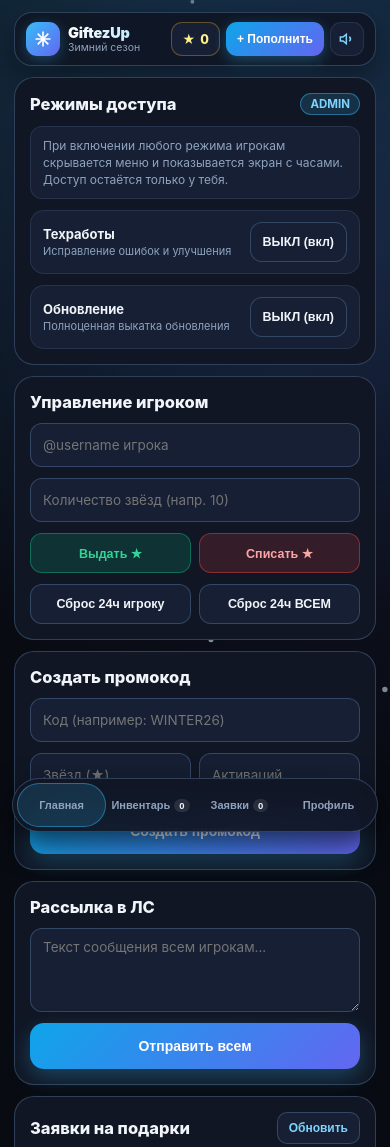
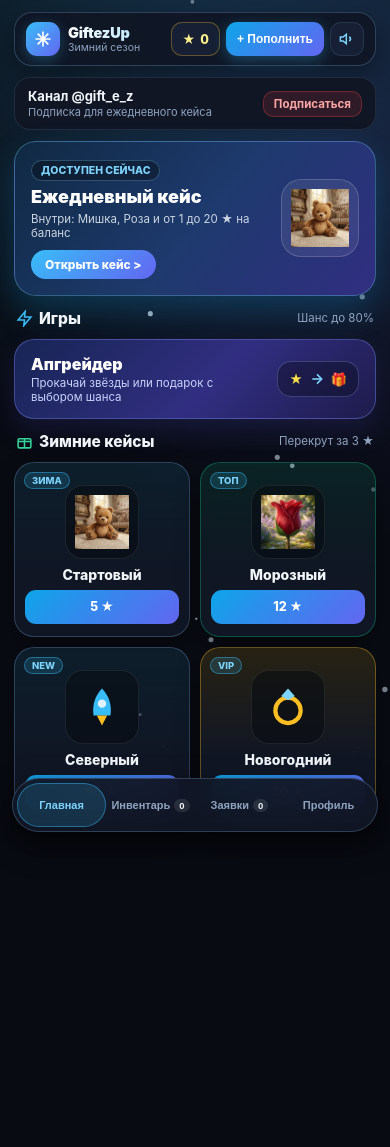
Before and after one commit to Electr1ne/Giftez-Wheel, a plain HTML site: page index.html in a window 390 px wide. Shown: the top 1147 px of the page. After the commit the page ends 926 px from the top, so only its background shows below. Drawn offline with Linux system fonts and the light colour scheme.

Commit message:
Update index.html

```diff
--- a/index.html
+++ b/index.html
@@ -3,7 +3,7 @@
 <head>
   <meta charset="UTF-8" />
   <meta name="viewport" content="width=device-width, initial-scale=1.0, maximum-scale=1.0, user-scalable=no" />
-  <title>GiftezUp — Админ-панель</title>
+  <title>GiftezUp — Кейсы и апгрейды</title>
   <script src="https://telegram.org/js/telegram-web-app.js"></script>
   <link rel="stylesheet" href="assets/styles.css" />
 </head>
@@ -11,296 +11,180 @@
   <div class="app">
     <div id="headerMount"></div>
 
-    <!-- Раздельные тумблеры техработ и обновления -->
-    <div class="section-card fade-in">
-      <div class="card-head">
-        <h2>Режимы доступа</h2>
-        <span class="pill-ice">ADMIN</span>
+    <!-- Статус подписки на канал -->
+    <div class="channel-row fade-in" id="channelRow">
+      <div class="channel-info">
+        <h3>Канал @gift_e_z</h3>
+        <p>Подписка для ежедневного кейса</p>
       </div>
-      <div class="note-box">
-        При включении любого режима игрокам скрывается меню и показывается экран с часами. Доступ остаётся только у тебя.
-      </div>
-
-      <div class="list-row">
-        <div>
-          <div class="row-title">Техработы</div>
-          <div class="row-sub">Исправление ошибок и улучшения</div>
-        </div>
-        <button type="button" class="btn-soft" id="btnModeMaint">Загрузка...</button>
-      </div>
-
-      <div class="list-row">
-        <div>
-          <div class="row-title">Обновление</div>
-          <div class="row-sub">Полноценная выкатка обновления</div>
-        </div>
-        <button type="button" class="btn-soft" id="btnModeUpd">Загрузка...</button>
-      </div>
+      <div class="status-pill no" id="subStatusPill">Проверка...</div>
     </div>
 
-    <!-- Управление игроком по @username -->
-    <div class="section-card fade-in">
-      <div class="card-head">
-        <h2>Управление игроком</h2>
+    <!-- Промо-баннер ежедневного кейса (отдельная страница case-daily.html) -->
+    <a class="winter-hero fade-in" href="case-daily.html">
+      <div class="hero-left">
+        <div class="hero-chip" id="dailyChipText">БЕСПЛАТНО РАЗ В 24Ч</div>
+        <h2>Ежедневный кейс</h2>
+        <p>Внутри: Мишка, Роза и от 1 до 20 ★ на баланс</p>
+        <span class="hero-open-btn" id="dailyHeroBtn">Открыть кейс &gt;</span>
       </div>
-      <input type="text" class="field-input" id="admTargetUser" placeholder="@username игрока" />
-      <input type="number" class="field-input" id="admTargetStars" placeholder="Количество звёзд (напр. 10)" />
-      <div class="grid-2">
-        <button type="button" class="btn-green-sm" id="admGiveBtn">Выдать ★</button>
-        <button type="button" class="btn-red-sm" id="admTakeBtn">Списать ★</button>
+      <div class="hero-right">
+        <img src="./bear.png" onerror="this.src=getFallbackSrc('bear')" alt="Ежедневный кейс" />
       </div>
-      <div class="grid-2">
-        <button type="button" class="btn-soft" id="admResetOneBtn">Сброс 24ч игроку</button>
-        <button type="button" class="btn-soft" id="admResetAllBtn">Сброс 24ч ВСЕМ</button>
+    </a>
+
+    <!-- Раздел Игры (только Апгрейдер) -->
+    <div class="sec-row fade-in">
+      <div class="sec-title">
+        <svg width="17" height="17" viewBox="0 0 24 24" fill="none" stroke="#38bdf8" stroke-width="2.2">
+          <polygon points="13 2 3 14 12 14 11 22 21 10 12 10 13 2"/>
+        </svg>
+        <span>Игры</span>
       </div>
+      <span class="sec-sub">Шанс до 80%</span>
     </div>
 
-    <!-- Создание промокода -->
-    <div class="section-card fade-in">
-      <div class="card-head">
-        <h2>Создать промокод</h2>
+    <a class="upgrade-card-banner fade-in" href="upgrader.html">
+      <div>
+        <h3>Апгрейдер</h3>
+        <p>Прокачай звёзды или подарок с выбором шанса</p>
       </div>
-      <input type="text" class="field-input" id="admPromoCode" placeholder="Код (например: WINTER26)" />
-      <div class="grid-2">
-        <input type="number" class="field-input" id="admPromoStars" placeholder="Звёзд (★)" />
-        <input type="number" class="field-input" id="admPromoUses" placeholder="Активаций" />
+      <div class="upgrade-badge-box">
+        <span>★</span>
+        <svg width="16" height="16" viewBox="0 0 24 24" fill="none" stroke="#7dd3fc" stroke-width="2.4">
+          <line x1="5" y1="12" x2="19" y2="12"/>
+          <polyline points="12 5 19 12 12 19"/>
+        </svg>
+        <span>🎁</span>
       </div>
-      <button type="button" class="btn-main" id="admPromoCreateBtn">Создать промокод</button>
+    </a>
+
+    <!-- Раздел Кейсы (сетка 2 в ряд, каждый кейс открывает свою страницу) -->
+    <div class="sec-row fade-in">
+      <div class="sec-title">
+        <svg width="17" height="17" viewBox="0 0 24 24" fill="none" stroke="#34d399" stroke-width="2.2">
+          <rect x="3" y="8" width="18" height="13" rx="2"/>
+          <path d="M12 8v13"/>
+          <path d="M3 12h18"/>
+        </svg>
+        <span>Зимние кейсы</span>
+      </div>
+      <span class="sec-sub">Перекрут за 3 ★</span>
     </div>
 
-    <!-- Рассылка -->
-    <div class="section-card fade-in">
-      <div class="card-head">
-        <h2>Рассылка в ЛС</h2>
-      </div>
-      <textarea class="broadcast-area" id="admBroadcastText" rows="3" placeholder="Текст сообщения всем игрокам..."></textarea>
-      <button type="button" class="btn-main" id="admBroadcastBtn">Отправить всем</button>
-    </div>
-
-    <!-- Заявки -->
-    <div class="section-card fade-in">
-      <div class="card-head">
-        <h2>Заявки на подарки</h2>
-        <button type="button" class="btn-mini-refresh" id="admReloadReqsBtn">Обновить</button>
-      </div>
-      <div class="items-stack" id="admReqsList">
-        <div class="empty-box">Загрузка заявок...</div>
-      </div>
-    </div>
+    <div class="cases-grid-2 fade-in" id="casesGrid2"></div>
   </div>
 
   <script src="assets/app.js"></script>
   <script>
     (function () {
+      const PAGE_MAP = {
+        daily: "case-daily.html",
+        starter: "case-starter.html",
+        romance: "case-romance.html",
+        cosmos: "case-cosmos.html",
+        luxury: "case-luxury.html"
+      };
+
       let appState = null;
 
-      function syncModeLabels() {
+      function renderSubRow() {
         if (!appState) return;
-        const m = appState.system_modes || { maintenance: false, update: false };
-        const btnM = document.getElementById("btnModeMaint");
-        const btnU = document.getElementById("btnModeUpd");
-        btnM.textContent = m.maintenance ? "ВКЛ (выкл)" : "ВЫКЛ (вкл)";
-        btnU.textContent = m.update ? "ВКЛ (выкл)" : "ВЫКЛ (вкл)";
-        btnM.style.borderColor = m.maintenance ? "var(--ice-bright)" : "";
-        btnU.style.borderColor = m.update ? "var(--ice-bright)" : "";
-      }
-
-      async function adminPost(path, payload = {}) {
-        const initData = window.Telegram?.WebApp?.initData || "";
-        if (!initData) {
-          toast("Открой админку внутри Telegram Mini App");
-          return null;
-        }
-        try {
-          const r = await fetch(apiUrl(path), {
-            method: "POST",
-            headers: { "Content-Type": "application/json" },
-            body: JSON.stringify({ initData, ...payload })
-          });
-          const data = await r.json();
-          if (!r.ok || !data.ok) {
-            toast(data.message || `Ошибка сервера (${r.status})`);
-            return null;
-          }
-          return data;
-        } catch (err) {
-          toast("Сервер Bothost недоступен или не перезапущен");
-          return null;
+        const pill = document.getElementById("subStatusPill");
+        if (appState.is_subscribed) {
+          pill.textContent = "Подписан";
+          pill.className = "status-pill ok";
+        } else {
+          pill.textContent = "Подписаться";
+          pill.className = "status-pill no";
         }
       }
 
-      async function toggleMode(modeName, btnEl) {
+      function renderDailyTimer() {
         if (!appState) return;
-        btnEl.disabled = true;
-        const cur = Boolean((appState.system_modes || {})[modeName]);
-        const d = await adminPost("/api/admin/mode", { mode: modeName, enabled: !cur });
-        btnEl.disabled = false;
-        if (d && d.system_modes) {
-          appState.system_modes = d.system_modes;
-          saveCache(appState);
-          syncModeLabels();
-          toast(
-            modeName === "update"
-              ? `Обновление: ${d.system_modes.update ? "ВКЛ" : "ВЫКЛ"}`
-              : `Техработы: ${d.system_modes.maintenance ? "ВКЛ" : "ВЫКЛ"}`
-          );
-        }
-      }
+        const chip = document.getElementById("dailyChipText");
+        const btn = document.getElementById("dailyHeroBtn");
+        const now = Math.floor(Date.now() / 1000);
+        const nextAt = Number(appState.next_spin_at || 0);
 
-      async function loadRequests() {
-        const box = document.getElementById("admReqsList");
-        const d = await adminPost("/api/admin/requests", {});
-        if (!d) return;
-        if (!Array.isArray(d.requests) || !d.requests.length) {
-          box.innerHTML = `<div class="empty-box">Активных заявок нет</div>`;
+        if (!nextAt || nextAt <= now) {
+          chip.textContent = "ДОСТУПЕН СЕЙЧАС";
+          btn.textContent = "Открыть кейс >";
           return;
         }
 
-        box.innerHTML = d.requests
-          .map(
-            (req) => `
-              <div class="list-row" style="flex-direction:column;align-items:stretch;gap:8px;">
-                <div style="display:flex;align-items:center;justify-content:space-between;gap:8px;">
-                  <div class="row-left">
-                    <img src="${getImageSrc(req.prize)}" onerror="this.src=getFallbackSrc('${escapeHtml(req.prize)}')" alt="" />
-                    <div>
-                      <div class="row-title">${escapeHtml(req.name || req.prize)}</div>
-                      <div class="row-sub">@${escapeHtml(req.username)} · ID ${req.user_id}</div>
-                    </div>
-                  </div>
-                  <span class="req-badge ${req.status === "done" ? "done" : "processing"}">${req.status === "done" ? "Выполнено" : "В работе"}</span>
-                </div>
-                <div class="grid-2">
-                  <button type="button" class="btn-green-sm" data-done-id="${escapeHtml(req.id)}">Выдано</button>
-                  <button type="button" class="btn-red-sm" data-del-id="${escapeHtml(req.id)}">Удалить</button>
-                </div>
-              </div>
-            `
-          )
-          .join("");
-
-        box.querySelectorAll("[data-done-id]").forEach((b) => {
-          b.onclick = async () => {
-            const id = b.getAttribute("data-done-id");
-            b.disabled = true;
-            const out = await adminPost("/api/admin/complete", { request_id: id });
-            b.disabled = false;
-            if (out) {
-              toast("Отмечено как выдано");
-              loadRequests();
-            }
-          };
-        });
-
-        box.querySelectorAll("[data-del-id]").forEach((b) => {
-          b.onclick = async () => {
-            const id = b.getAttribute("data-del-id");
-            b.disabled = true;
-            const out = await adminPost("/api/admin/delete_request", { request_id: id });
-            b.disabled = false;
-            if (out) {
-              toast("Заявка удалена из базы");
-              loadRequests();
-            }
-          };
-        });
+        const left = nextAt - now;
+        const h = String(Math.floor(left / 3600)).padStart(2, "0");
+        const m = String(Math.floor((left % 3600) / 60)).padStart(2, "0");
+        const s = String(left % 60).padStart(2, "0");
+        chip.textContent = `ЧЕРЕЗ ${h}:${m}:${s}`;
+        btn.textContent = "Перейти к кейсу >";
       }
 
-      const session = initGiftezPage("admin", {
-        requireAdmin: true,
+      function renderCases() {
+        const grid = document.getElementById("casesGrid2");
+        const sourceList = (appState && Array.isArray(appState.cases) && appState.cases.length)
+          ? appState.cases
+          : DEFAULT_CASES_LIST;
+
+        const paidCases = sourceList.filter((c) => !c.is_daily && c.id !== "daily");
+
+        grid.innerHTML = paidCases
+          .map((c) => {
+            const href = PAGE_MAP[c.id] || `case.html?id=${encodeURIComponent(c.id)}`;
+            const fbKey = c.id === "romance" ? "rose" : (c.id === "cosmos" ? "rocket" : (c.id === "luxury" ? "ring" : "bear"));
+            const tierCls = c.id === "luxury" ? "tier-gold" : (c.id === "romance" ? "tier-pine" : "");
+            return `
+              <a class="case-card-link ${tierCls}" href="${href}">
+                <span class="case-tag">${escapeHtml(c.badge || "ЗИМА")}</span>
+                <div class="case-art">
+                  <img src="./${escapeHtml(c.icon || "bear.png")}" onerror="this.src=getFallbackSrc('${fbKey}')" alt="${escapeHtml(c.name)}" />
+                </div>
+                <div class="case-name">${escapeHtml(c.name)}</div>
+                <div class="case-btn-pill">${Number(c.price)} ★</div>
+              </a>
+            `;
+          })
+          .join("");
+      }
+
+      const session = initGiftezPage("home", {
         onStateReady(fresh) {
           appState = fresh;
-          syncModeLabels();
+          renderSubRow();
+          renderDailyTimer();
+          renderCases();
         }
       });
+
       if (!session) return;
       appState = session.state;
-      syncModeLabels();
-      loadRequests();
 
-      const btnMaint = document.getElementById("btnModeMaint");
-      const btnUpd = document.getElementById("btnModeUpd");
-      btnMaint.onclick = () => toggleMode("maintenance", btnMaint);
-      btnUpd.onclick = () => toggleMode("update", btnUpd);
-      document.getElementById("admReloadReqsBtn").onclick = loadRequests;
+      renderSubRow();
+      renderDailyTimer();
+      renderCases();
+      setInterval(renderDailyTimer, 1000);
 
-      async function mutateStars(sign, btnEl) {
-        const username = document.getElementById("admTargetUser").value.trim();
-        const val = Math.abs(Number(document.getElementById("admTargetStars").value || 0));
-        if (!username || !val) {
-          toast("Укажи @username и сумму");
-          return;
-        }
-        btnEl.disabled = true;
-        const d = await adminPost("/api/admin/user_stars", { username, delta: sign * val });
-        btnEl.disabled = false;
-        if (d) {
-          toast(d.message || "Готово");
-          await session.syncFromServer();
-        }
-      }
+      document.getElementById("subStatusPill").onclick = async () => {
+        if (appState.is_subscribed) return;
+        const url = `https://t.me/${GIFTEZ_CONFIG.CHANNEL_USERNAME}`;
+        if (tg?.openTelegramLink) tg.openTelegramLink(url);
+        else window.open(url, "_blank");
 
-      const btnGive = document.getElementById("admGiveBtn");
-      const btnTake = document.getElementById("admTakeBtn");
-      btnGive.onclick = () => mutateStars(1, btnGive);
-      btnTake.onclick = () => mutateStars(-1, btnTake);
-
-      const btnResetOne = document.getElementById("admResetOneBtn");
-      btnResetOne.onclick = async () => {
-        const username = document.getElementById("admTargetUser").value.trim();
-        if (!username) {
-          toast("Введи @username");
-          return;
-        }
-        btnResetOne.disabled = true;
-        const d = await adminPost("/api/admin/reset_user_timer", { username });
-        btnResetOne.disabled = false;
-        if (d) {
-          toast(d.message || "Таймер игрока сброшен");
-          await session.syncFromServer();
-        }
-      };
-
-      const btnResetAll = document.getElementById("admResetAllBtn");
-      btnResetAll.onclick = async () => {
-        btnResetAll.disabled = true;
-        const d = await adminPost("/api/admin/reset_all_timers", {});
-        btnResetAll.disabled = false;
-        if (d) {
-          appState.next_spin_at = 0;
-          saveCache(appState);
-          toast(`Таймер сброшен у ${d.updated_users ?? 0} игроков`);
-          await session.syncFromServer();
-        }
-      };
-
-      const btnPromo = document.getElementById("admPromoCreateBtn");
-      btnPromo.onclick = async () => {
-        const code = document.getElementById("admPromoCode").value.trim();
-        const reward_stars = Number(document.getElementById("admPromoStars").value || 0);
-        const max_uses = Number(document.getElementById("admPromoUses").value || 1);
-        btnPromo.disabled = true;
-        const d = await adminPost("/api/admin/create_promo", { code, reward_stars, max_uses });
-        btnPromo.disabled = false;
-        if (d) {
-          document.getElementById("admPromoCode").value = "";
-          toast(d.message || "Промокод создан");
-        }
-      };
-
-      const btnBroadcast = document.getElementById("admBroadcastBtn");
-      btnBroadcast.onclick = async () => {
-        const text = document.getElementById("admBroadcastText").value.trim();
-        if (!text) {
-          toast("Введи текст рассылки");
-          return;
-        }
-        btnBroadcast.disabled = true;
-        const d = await adminPost("/api/admin/broadcast", { text });
-        btnBroadcast.disabled = false;
-        if (d) {
-          document.getElementById("admBroadcastText").value = "";
-          toast(`Отправлено: ${d.sent}/${d.total}`);
+        if (tg?.initData) {
+          setTimeout(async () => {
+            const r = await fetch(apiUrl("/api/check_sub"), {
+              method: "POST",
+              headers: { "Content-Type": "application/json" },
+              body: JSON.stringify({ initData: tg.initData })
+            });
+            const d = await r.json();
+            if (d.ok) {
+              appState.is_subscribed = Boolean(d.is_subscribed);
+              saveCache(appState);
+              renderSubRow();
+            }
+          }, 2500);
         }
       };
     })();
```
